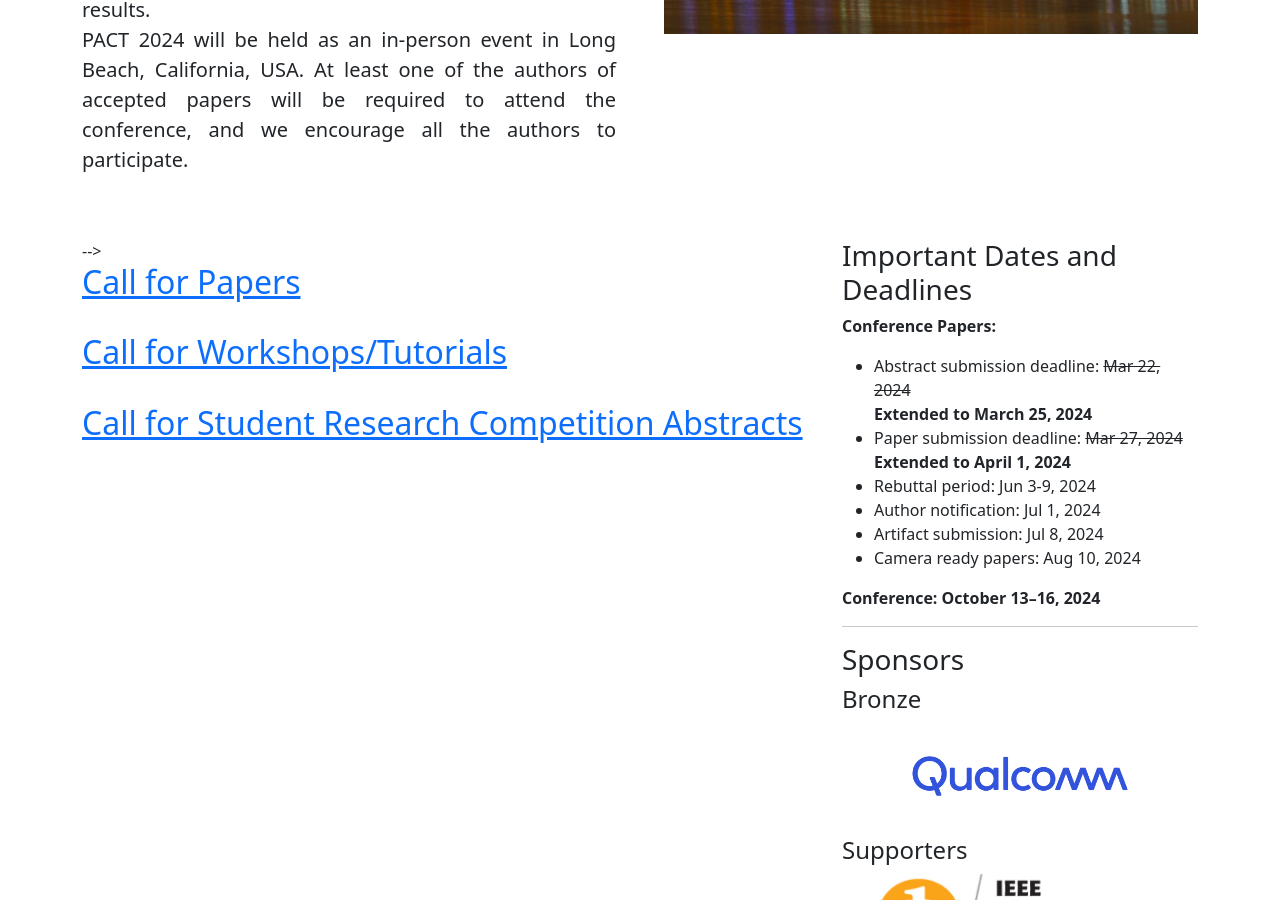
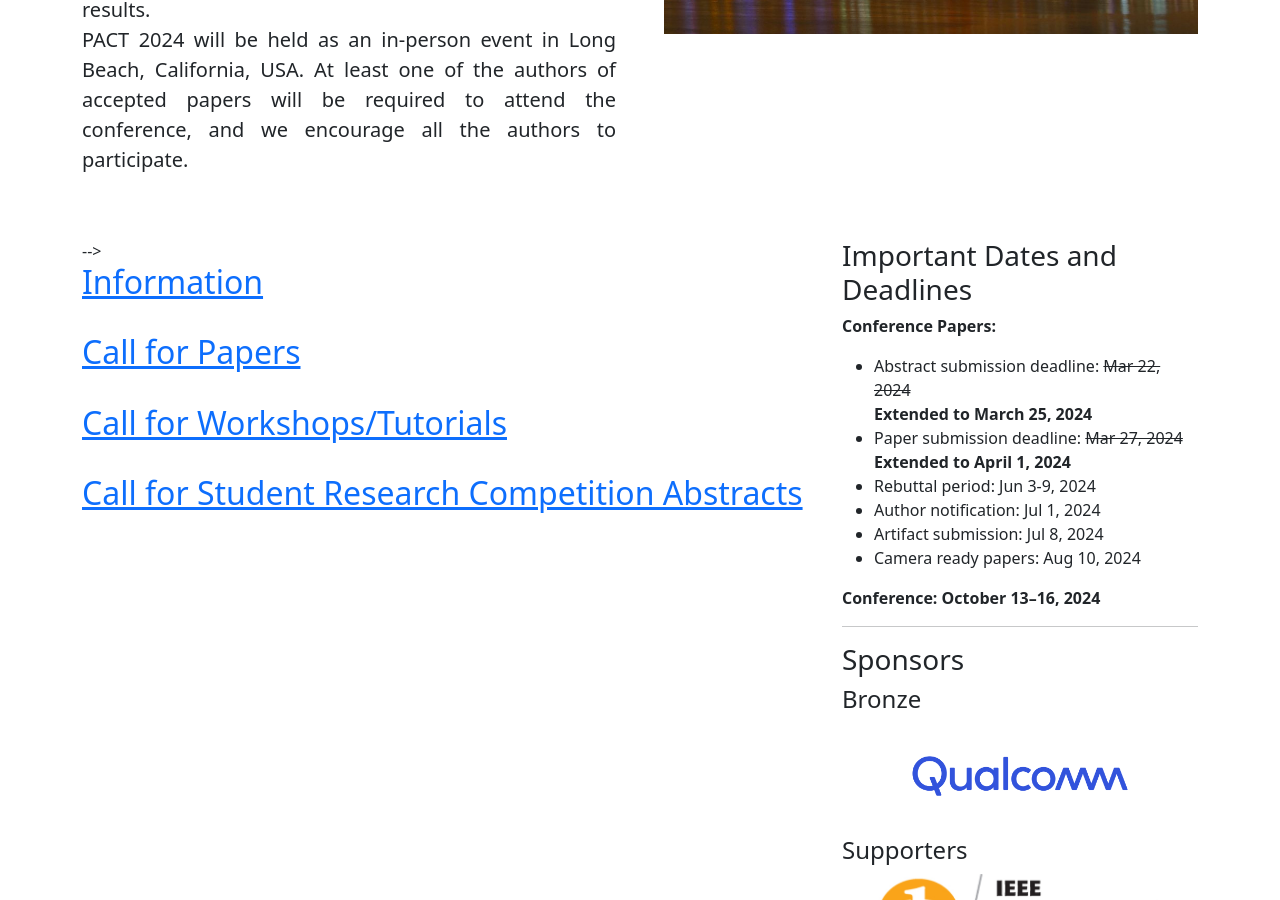
Before and after one commit to pact2024/pact2024.github.io, a Jekyll site: the page built from index.html, in a window 1280 px wide and 900 px high, scrolled down 518 px. Built offline with Jekyll 4.4.1, drawn with Linux system fonts in a browser that asks for light colours.

Commit message:
Update index.html

```diff
--- a/index.html
+++ b/index.html
@@ -19,6 +19,13 @@ id:    home
             <!-- main page content -->
             <div class="col-md-8">
 <!--                 {% include index_news.html %} -->
+
+                 <h2>
+                    <a href="{{site.baseUrl}}/Information">Information</a>
+                </h2>
+
+                <br>
+
                 <h2>
                     <a href="{{site.baseUrl}}/submit">Call for Papers</a>
                 </h2>
```
